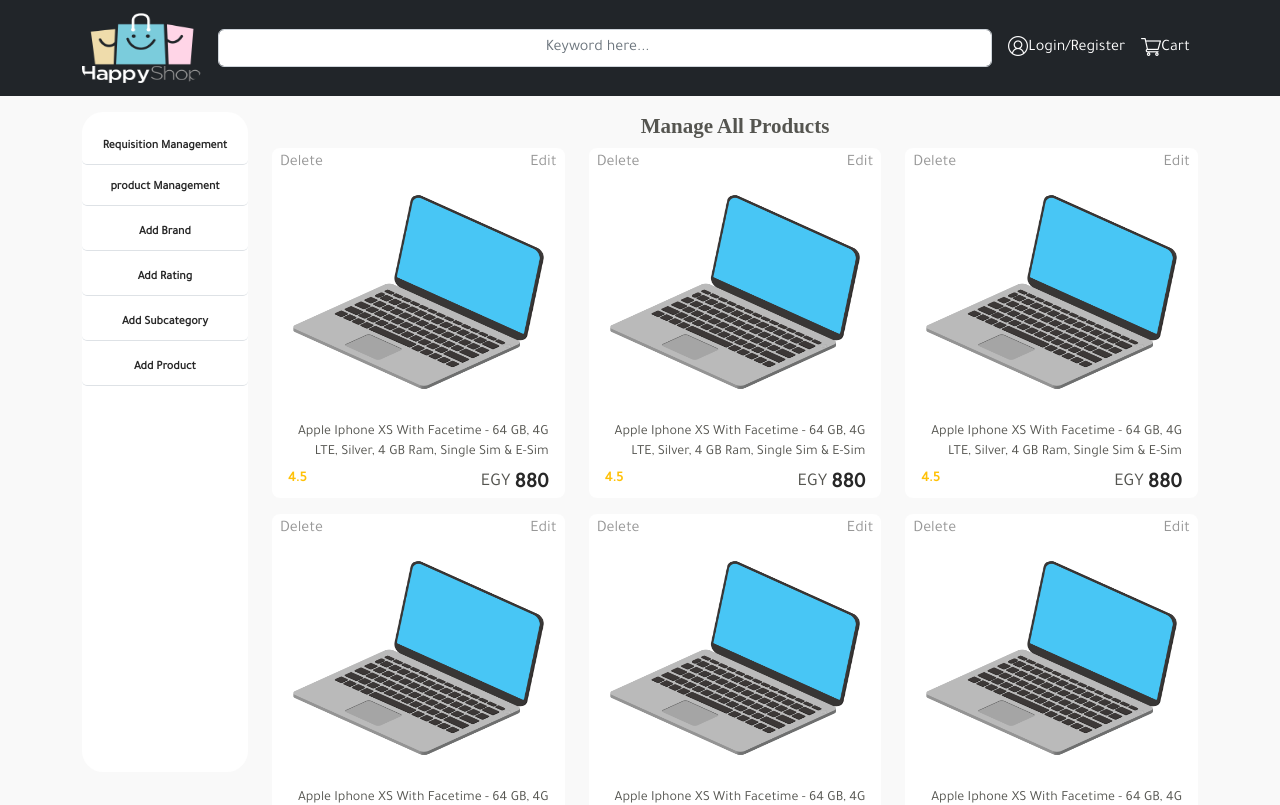
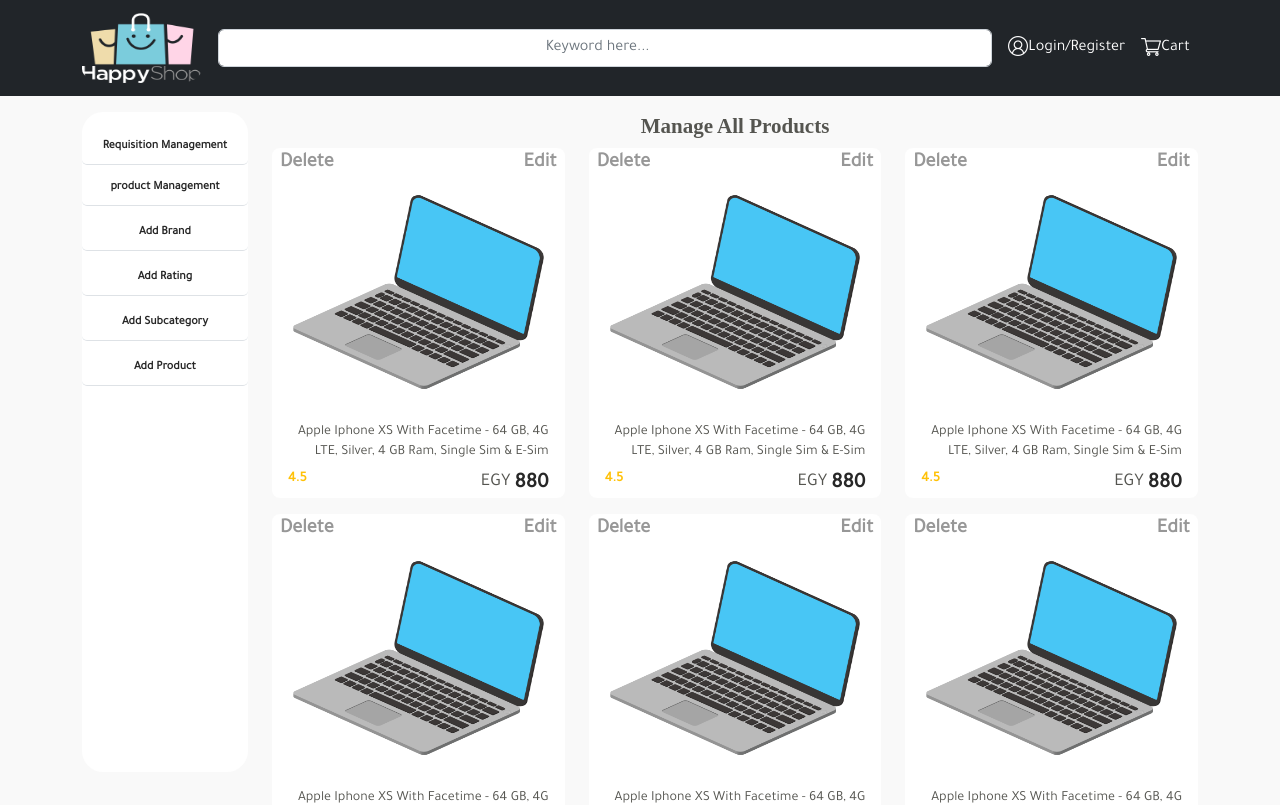
Before and after one commit to mobahaa2001/3rody, a React (Create React App) app: page /admin/allproducts in a window 1280 px wide. Shown: the top 805 px of the page. Built offline with nearby package versions, Linux system fonts and the light colour scheme.

Commit message:
Update index.css

```diff
--- a/src/index.css
+++ b/src/index.css
@@ -538,10 +538,11 @@
   font-family: 'IBM Plex Sans Arabic', sans-serif;
   font-family: 'Silkscreen', cursive;
   font-family: 'Tajawal', sans-serif;
-  font-size: 16px;
-  letter-spacing: 0;
+  font-size: 20px;
+  font-weight: bold;
+  letter-spacing: 1.1;
   line-height: 30px;
-  text-align: right;
+  text-align: left;
   cursor: pointer;
 }
 
```
